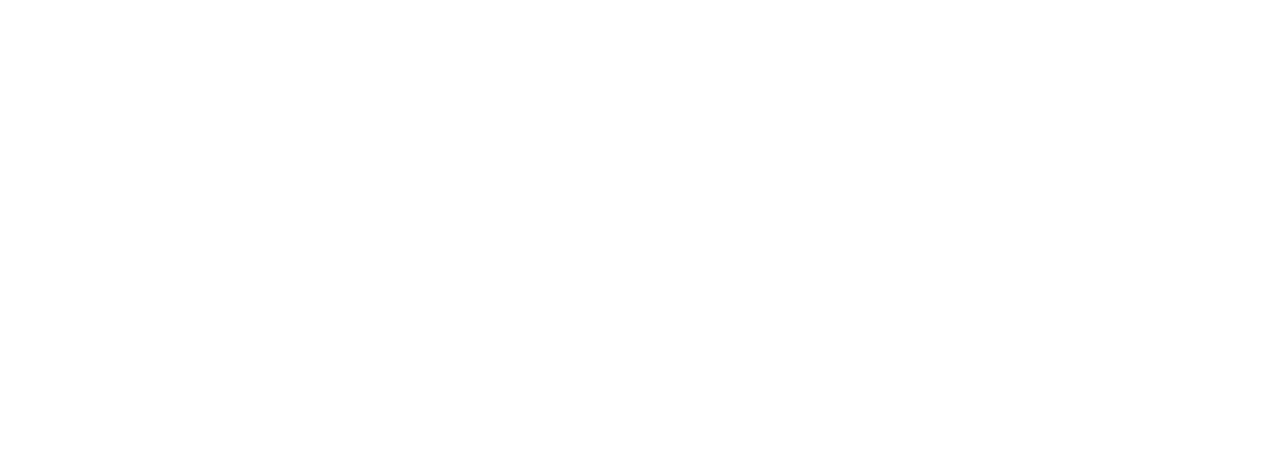
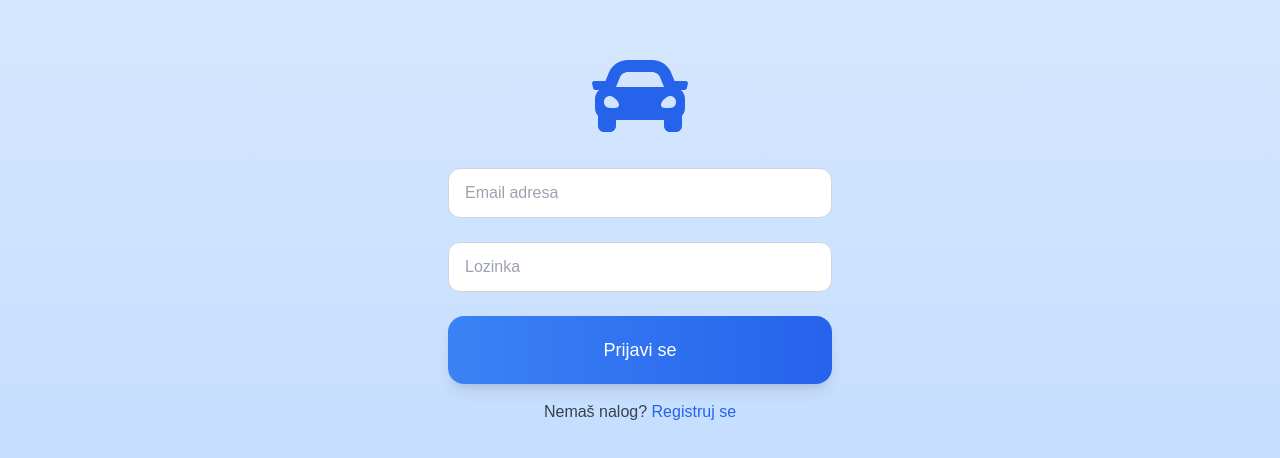
Before and after one commit to elab-development/internet-tehnologije-2024-projekat-css-parking_2021_0189, a React (Create React App) app in the folder frontend/: page /login in a window 1280 px wide. Before the commit this address had no page. Shown: the part 164-622 px from the top of the page. Built offline with nearby package versions, Linux system fonts and the light colour scheme.

Commit message:
Dodaj Login stranicu i poveži navigaciju

```diff
--- a/frontend/src/App.jsx
+++ b/frontend/src/App.jsx
@@ -1,6 +1,7 @@
 import './App.css';
 import { BrowserRouter, Routes, Route } from 'react-router-dom';
 import Home from './pages/Home';
+import Login from './pages/Login';
 
 function App() {
   return (
@@ -8,6 +9,7 @@
       <div className="App">
         <Routes>
           <Route path="/" element={ <Home/> }/>
+          <Route path="/login" element={ <Login/> }/>
         </Routes>
       </div>
     </BrowserRouter>
--- /dev/null
+++ b/frontend/src/components/UI/InputField.jsx
@@ -0,0 +1,12 @@
+const InputField = ({ type, placeholder, value, onChange, className }) => {
+  return (
+    <input
+      type={type}
+      placeholder={placeholder}
+      value={value}
+      onChange={onChange}
+      className={`w-full px-4 py-3 rounded-xl border border-gray-300 focus:outline-none focus:ring-2 focus:ring-blue-500 transition-all duration-300 ${className}`}
+    />
+  );
+};
+export default InputField;
--- a/frontend/src/pages/Home.jsx
+++ b/frontend/src/pages/Home.jsx
@@ -1,7 +1,10 @@
+import { useNavigate } from 'react-router-dom';
 import Button from '../components/UI/Button';
 import { FaCar } from 'react-icons/fa';
 
-const Home = ({ onNavigate }) => {
+const Home = () => {
+  const navigate = useNavigate();
+
   return (
     <div className="flex flex-col items-center justify-center min-h-screen px-6 bg-gradient-to-b from-blue-100 to-blue-200 text-center font-custom">
 
@@ -20,19 +23,19 @@
 
       <div className="flex flex-col gap-6 w-full max-w-sm justify-center">
         <Button
-          onClick={() => onNavigate('login')}
+          onClick={() => navigate('/login')}
           className="login"
         >
           <span>Login</span>
         </Button>
         <Button
-          onClick={() => onNavigate('register')}
+          onClick={() => navigate('/register')}
           className="register"
         >
           <span>Registruj se</span>
         </Button>
         <Button
-          onClick={() => onNavigate('guest')}
+          onClick={() => navigate('/guest')}
           className="guest"
         >
           Nastavi kao gost
--- /dev/null
+++ b/frontend/src/pages/Login.jsx
@@ -0,0 +1,51 @@
+import { FaCar } from 'react-icons/fa';
+import Button from '../components/UI/Button';
+import InputField from '../components/UI/InputField';
+import { useNavigate } from 'react-router-dom';
+
+const Login = () => {
+    const navigate = useNavigate();
+  //const [email, setEmail] = useState('');
+  //const [password, setPassword] = useState('');
+
+  const handleLogin = (e) => {
+    e.preventDefault();
+    //console.log('Login attempt:', { email, password });
+    // Ovde bi bila logika za prijavu
+  };
+
+  return (
+    <div className="flex flex-col items-center justify-center min-h-screen px-6 bg-gradient-to-b from-blue-100 to-blue-200 text-center font-custom">
+      <div className="mb-6">
+        <FaCar className="text-blue-600 text-8xl" />
+      </div>
+
+      <form onSubmit={handleLogin} className="flex flex-col gap-6 w-full max-w-sm">
+        <InputField
+          type="email"
+          placeholder="Email adresa"
+          //value={email}
+          //onChange={(e) => setEmail(e.target.value)}
+        />
+        <InputField
+          type="password"
+          placeholder="Lozinka"
+          //value={password}
+          //onChange={(e) => setPassword(e.target.value)}
+        />
+        <Button className="login" type="submit">
+          <span>Prijavi se</span>
+        </Button>
+      </form>
+
+      <p className="mt-4 text-gray-700">
+        Nemaš nalog?{' '}
+        <button onClick={() => navigate('/register')} className="text-blue-600 hover:underline">
+          Registruj se
+        </button>
+      </p>
+    </div>
+  );
+};
+
+export default Login;
```
